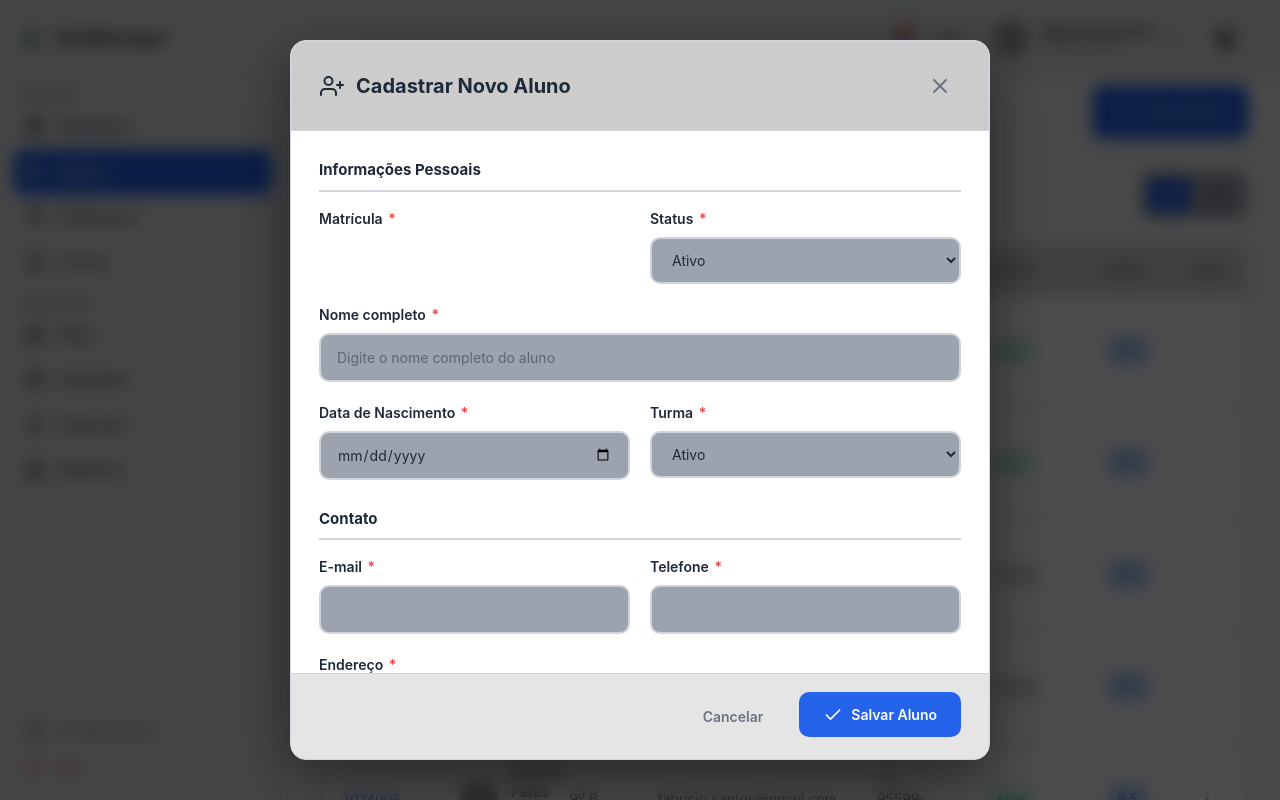
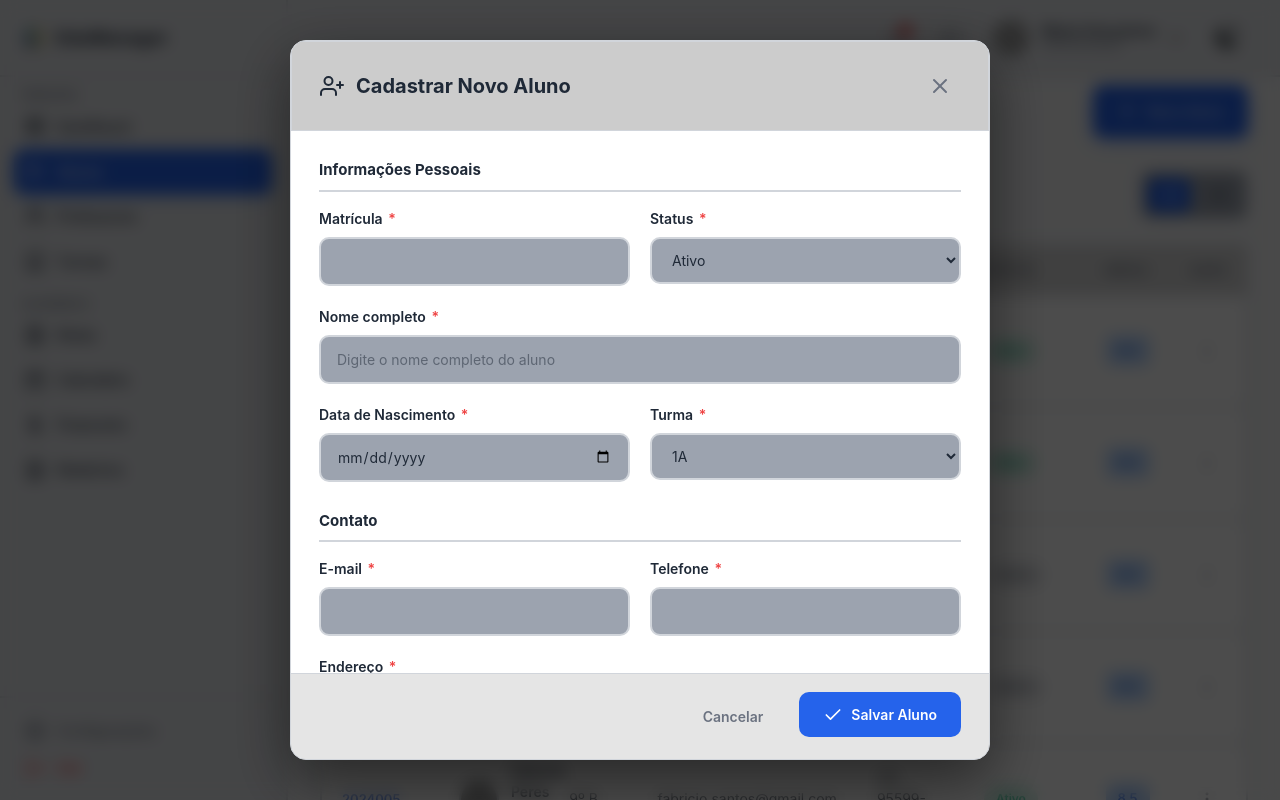
Before and after one commit to DevPeress/EduConnect-Web, a React (Vite) app: page /admin/alunos in a window 1280 px wide. Both pictures are taken after a click on the button "Novo Aluno". Shown: the top 800 px of the page. Built offline with nearby package versions, Linux system fonts and the light colour scheme; grey boxes are pictures that could not be loaded.

Commit message:
Melhorando código da flex-2

```diff
--- a/src/components/Cadastros/Flex-2/index.tsx
+++ b/src/components/Cadastros/Flex-2/index.tsx
@@ -20,16 +20,30 @@ const CadastroFlex2 = <T extends CadastroAlunoType | CadastroProfessorType>({
     switch (dado) {
       case "Matrícula":
         return "matricula";
+      case "Código":
+        return "codigo";
       case "Status":
         return "status";
       case "Data de Nascimento":
         return "nascimento";
+      case "Data de Contratação":
+        return "contratacao";
       case "Turma":
         return "turma";
       case "E-mail":
         return "email";
       case "Telefone":
         return "telefone";
+      case "Disciplina Principal":
+        return "disciplina";
+      case "Formação Academica":
+        return "formacao";
+      case "Endereço":
+        return "endereco";
+      case "Telefone de Emergência":
+        return "emergencia";
+      case "CPF/Documento":
+        return "cpf";
       default:
         return "";
     }
@@ -38,102 +52,67 @@ const CadastroFlex2 = <T extends CadastroAlunoType | CadastroProfessorType>({
   const tipo1 = Tipo(opcao1) as keyof T;
   const tipo2 = Tipo(opcao2) as keyof T;
 
-  const TipoDiv = (Escolhas: keyof T) => {
-    switch (Escolhas) {
-      case "nascimento":
-        return (
-          <input
-            value={infos[Escolhas] as string}
-            onChange={(e) =>
+  const handleChange = (
+    e: React.ChangeEvent<HTMLInputElement | HTMLSelectElement>,
+    Escolhas: keyof T
+  ) => {
     setInfos((prev) => ({
       ...prev,
       [Escolhas]: e.target.value as T[keyof T],
-              }))
-            }
-            type="date"
-            className="w-full py-3 px-4 bg-(--bg-input) border-2 border-(--border-color) rounded-[10px] text-(--text-primary) text-[14px] focus:outline-none focus:border-(--primary-color)"
-            id="nasc"
-            name="nasc"
-            required
-          />
-        );
-      case "email":
-        return (
-          <input
-            value={infos[Escolhas] as string}
-            onChange={(e) =>
-              setInfos((prev) => ({
-                ...prev,
-                [Escolhas]: e.target.value as T[keyof T],
-              }))
-            }
-            type="email"
-            className="w-full py-3 px-4 bg-(--bg-input) border-2 border-(--border-color) rounded-[10px] text-(--text-primary) text-[14px] focus:outline-none focus:border-(--primary-color)"
-            id="email"
-            name="email"
-            required
-          />
-        );
-      case "telefone":
-        return (
-          <input
-            value={infos[Escolhas] as string}
-            onChange={(e) =>
-              setInfos((prev) => ({
-                ...prev,
-                [Escolhas]: e.target.value as T[keyof T],
-              }))
-            }
-            type="text"
-            className="w-full py-3 px-4 bg-(--bg-input) border-2 border-(--border-color) rounded-[10px] text-(--text-primary) text-[14px] focus:outline-none focus:border-(--primary-color)"
-            id="telefone"
-            name="telefone"
-            required
-          />
-        );
-      case "status":
+    }));
+  };
+
+  const baseClass =
+    "w-full py-3 px-4 bg-(--bg-input) border-2 border-(--border-color) rounded-[10px] text-(--text-primary) text-[14px] focus:outline-none focus:border-(--primary-color)";
+
+  const selectOptions: Record<string, string[]> = {
+    status: ["Ativo", "Inativo", "Suspenso"],
+    turma: ["1A", "2B", "3C"],
+  };
+
+  const inputTypes: Record<string, string> = {
+    nascimento: "date",
+    contratacao: "date",
+    email: "email",
+    cpf: "text",
+    telefone: "text",
+  };
+
+  const TipoDiv = (Escolhas: keyof T) => {
+    const valor = infos[Escolhas] as string;
+
+    if (selectOptions[String(Escolhas)]) {
       return (
         <select
-            value={infos[Escolhas] as string}
-            onChange={(e) =>
-              setInfos((prev) => ({
-                ...prev,
-                [Escolhas]: e.target.value as T[keyof T],
-              }))
-            }
-            className="w-full py-3 px-4 bg-(--bg-input) border-2 border-(--border-color) rounded-[10px] text-(--text-primary) text-[14px] focus:outline-none focus:border-(--primary-color)"
+          value={valor}
+          onChange={(e) => handleChange(e, Escolhas)}
+          className={baseClass}
           id={String(Escolhas)}
           name={String(Escolhas)}
           required
         >
-            <option value="Ativo">Ativo</option>
-            <option value="Inativo">Inativo</option>
-            <option value="Suspenso">Suspenso</option>
+          {selectOptions[String(Escolhas)].map((opcao) => (
+            <option key={opcao} value={opcao}>
+              {opcao}
+            </option>
+          ))}
         </select>
       );
-      case "turma":
+    }
+
+    const type = inputTypes[String(Escolhas)] ?? "text";
+
     return (
-          <select
-            value={infos[Escolhas] as string}
-            onChange={(e) =>
-              setInfos((prev) => ({
-                ...prev,
-                [Escolhas]: e.target.value as T[keyof T],
-              }))
-            }
-            className="w-full py-3 px-4 bg-(--bg-input) border-2 border-(--border-color) rounded-[10px] text-(--text-primary) text-[14px] focus:outline-none focus:border-(--primary-color)"
+      <input
+        value={valor}
+        onChange={(e) => handleChange(e, Escolhas)}
+        type={type}
+        className={baseClass}
         id={String(Escolhas)}
         name={String(Escolhas)}
         required
-          >
-            <option value="Ativo">Ativo</option>
-            <option value="Inativo">Inativo</option>
-            <option value="Suspenso">Suspenso</option>
-          </select>
+      />
     );
-      default:
-        return null;
-    }
   };
 
   return (
```
Lines whose indentation alone changed are shown as unchanged.
